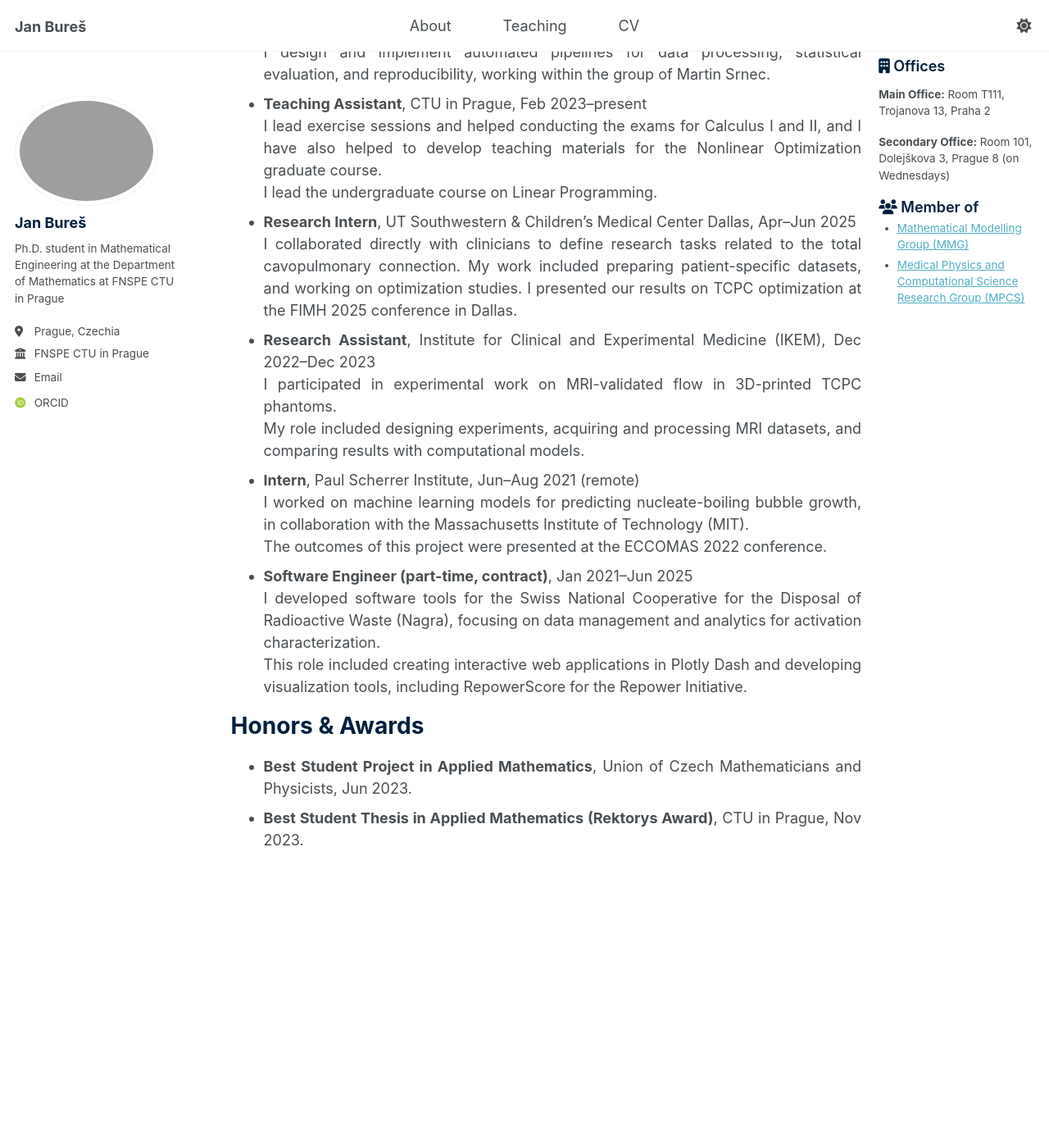
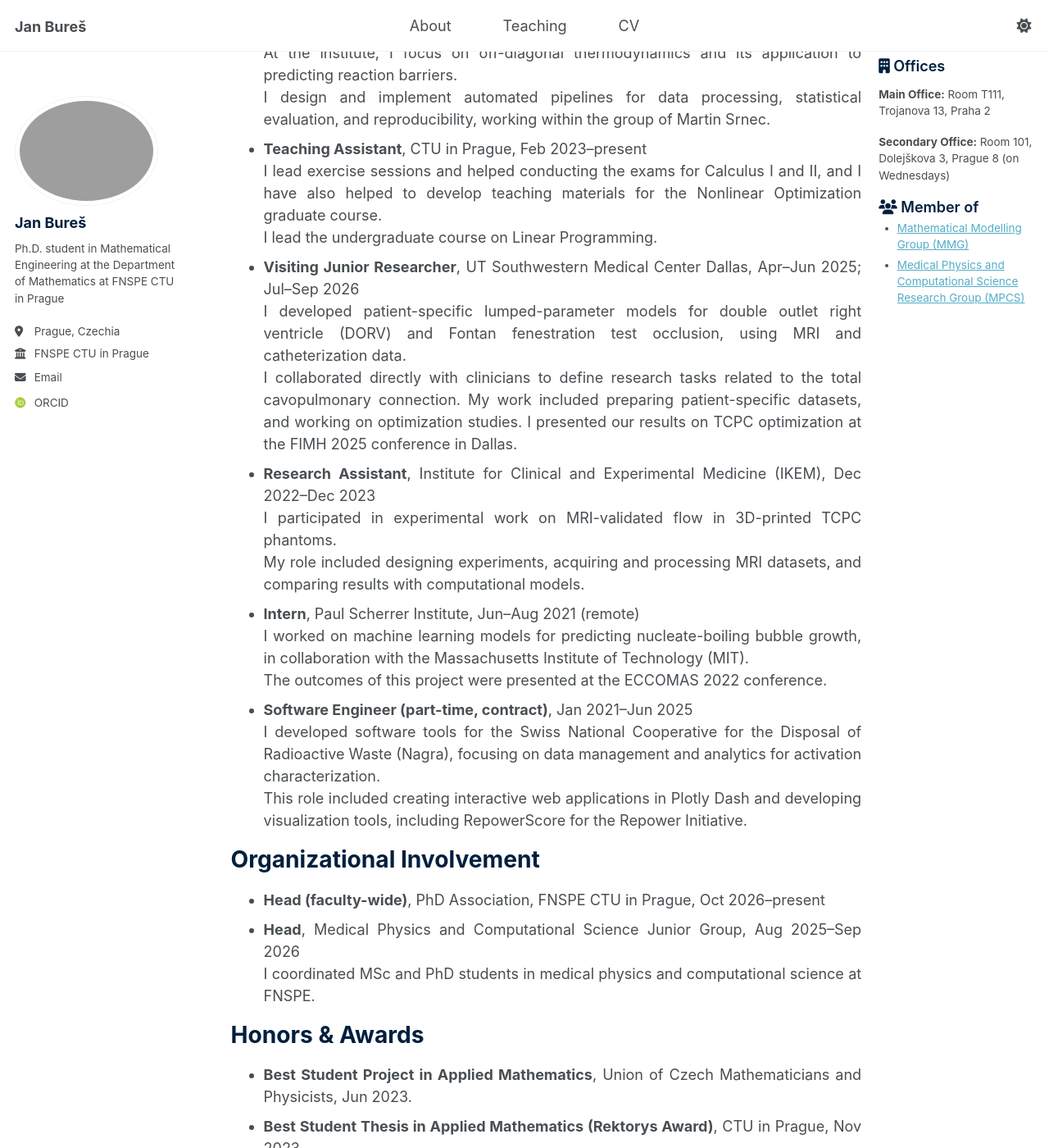
Before and after one commit to buresjan/buresjan.github.io, a Jekyll site: the page built from _pages/cv.md, in a window 1280 px wide and 1400 px high, scrolled down 564 px. Shown: the whole window at 82% size. Built offline with Jekyll 4.4.1, drawn with Linux system fonts in a browser that asks for light colours; some web fonts are replaced; before the commit the page ends 1818 px from its top, so only the background shows below that.

Commit message:
Update CV with UTSW visits and faculty PhD leadership

```diff
--- a/_pages/cv.md
+++ b/_pages/cv.md
@@ -31,7 +33,8 @@ I design and implement automated pipelines for data processing, statistical eval
 - **Teaching Assistant**, CTU in Prague, Feb 2023–present
 I lead exercise sessions and helped conducting the exams for Calculus I and II, and I have also helped to develop teaching materials for the Nonlinear Optimization graduate course.
 I lead the undergraduate course on Linear Programming.
-- **Research Intern**, UT Southwestern & Children’s Medical Center Dallas, Apr–Jun 2025
+- **Visiting Junior Researcher**, UT Southwestern Medical Center Dallas, Apr–Jun 2025; Jul–Sep 2026
+I developed patient-specific lumped-parameter models for double outlet right ventricle (DORV) and Fontan fenestration test occlusion, using MRI and catheterization data.
 I collaborated directly with clinicians to define research tasks related to the total cavopulmonary connection. My work included preparing patient-specific datasets, and working on optimization studies. I presented our results on TCPC optimization at the FIMH 2025 conference in Dallas.
 - **Research Assistant**, Institute for Clinical and Experimental Medicine (IKEM), Dec 2022–Dec 2023
 I participated in experimental work on MRI-validated flow in 3D-printed TCPC phantoms.
@@ -44,6 +47,12 @@ I developed software tools for the Swiss National Cooperative for the Disposal o
 This role included creating interactive web applications in Plotly Dash and developing visualization tools, including RepowerScore for the Repower Initiative.
 
 
+Organizational Involvement
+======
+- **Head (faculty-wide)**, PhD Association, FNSPE CTU in Prague, Oct 2026–present
+- **Head**, Medical Physics and Computational Science Junior Group, Aug 2025–Sep 2026
+I coordinated MSc and PhD students in medical physics and computational science at FNSPE.
+
 Honors & Awards
 ======
 - **Best Student Project in Applied Mathematics**, Union of Czech Mathematicians and Physicists, Jun 2023. <!-- :contentReference[oaicite:17]{index=17} -->
```
Also changed, not shown: other parts of _pages/cv.md (+2 -0 lines), _pages/about.md (+5 -0 lines), 1 other file.
